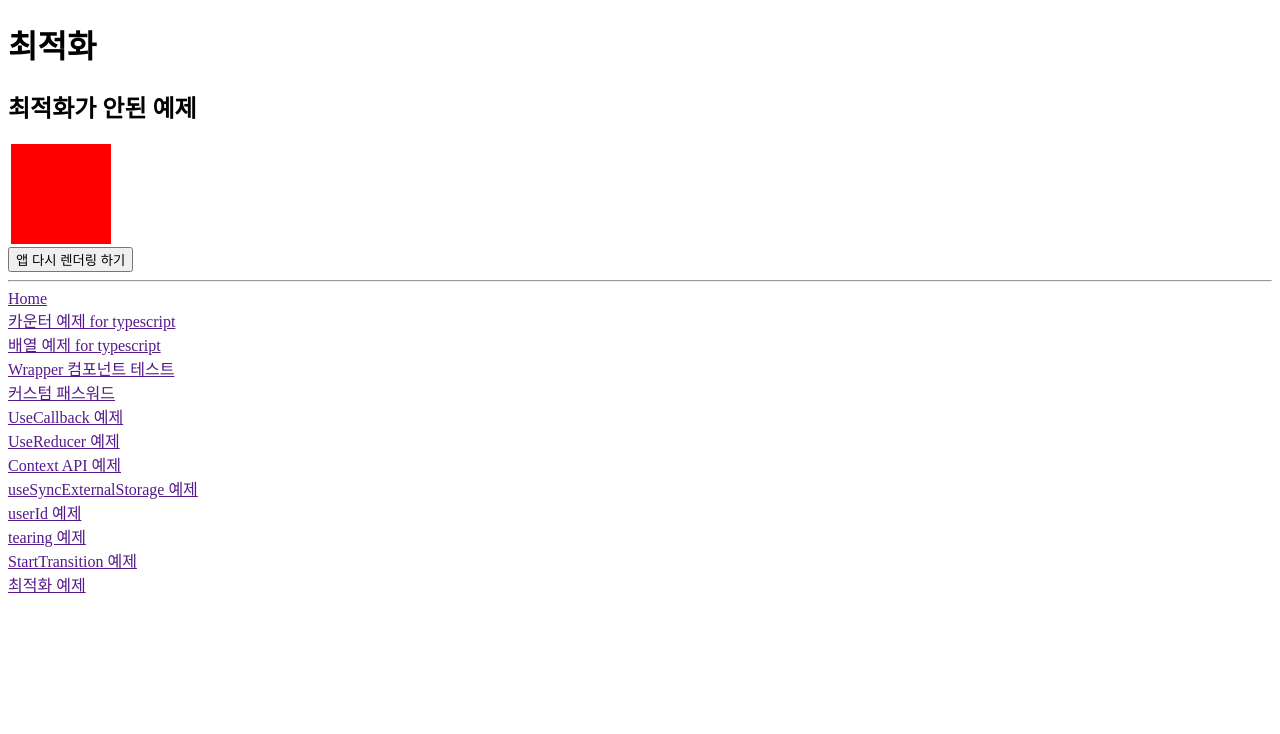
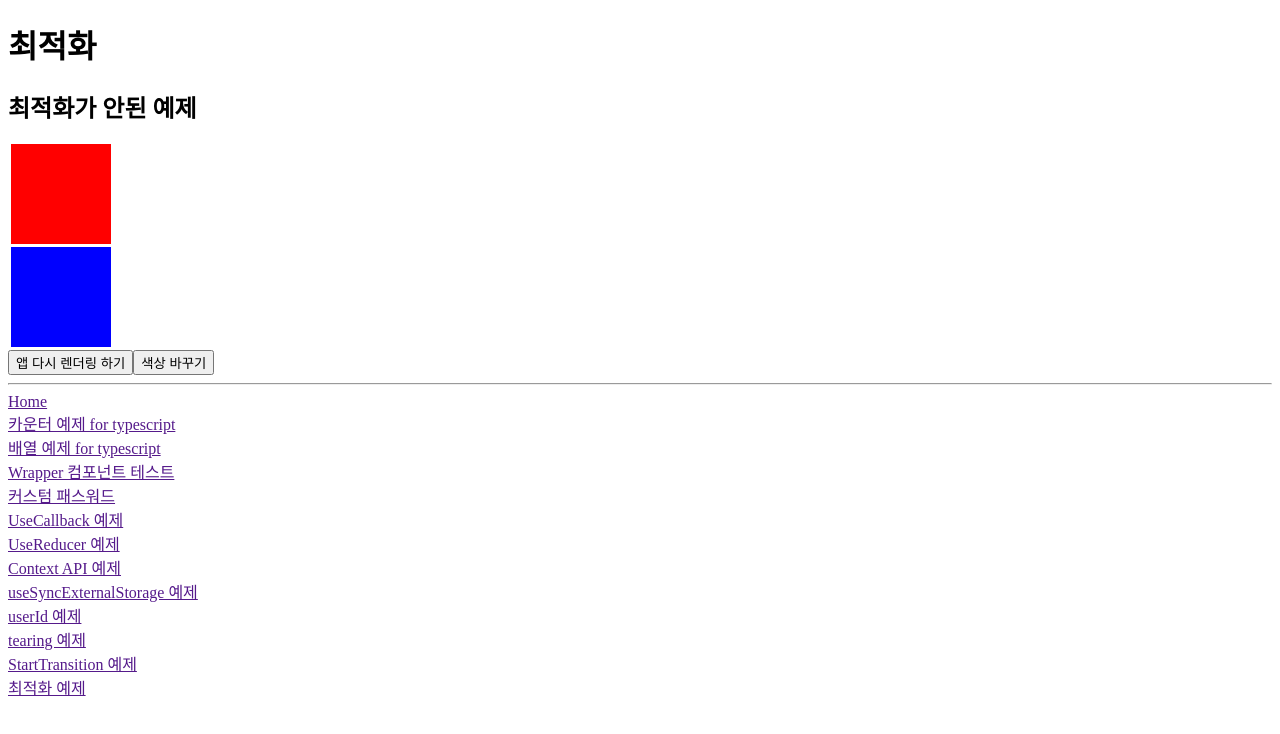
Before and after one commit to gabrielyoon7/my-typescript-react, a React (Vite) app: page /my-typescript-react/optimization in a window 1280 px wide. Shown: the top 734 px of the page. Built offline with nearby package versions, Linux system fonts and the light colour scheme.

Commit message:
feat: 메모이제이션 된 박스를 여러개 둬보기

```diff
--- a/src/pages/optimization/NonOptimization.tsx
+++ b/src/pages/optimization/NonOptimization.tsx
@@ -1,9 +1,9 @@
 import { memo, useState } from "react";
 
-function Box() {
-  console.log('Box 렌더링 됨')
+function Box({ color }: { color: string }) {
+  console.log(`Box 렌더링 됨 : ${color}`)
   return (
-    <div style={{ width: "100px", height: "100px", margin: '3px', backgroundColor: 'red' }} />
+    <div style={{ width: "100px", height: "100px", margin: '3px', backgroundColor: color }} />
   )
 }
 
@@ -11,16 +11,23 @@ const MemoedBox = memo(Box);
 
 function NonOptimization() {
   const [appRenderCount, setAppRenderCount] = useState(0);
+  const [color, setColor] = useState('red');
 
   console.log(`랜더링 횟수 : ${appRenderCount}`);
 
   return (
     <>
-      <MemoedBox />
+      <MemoedBox color={color} />
+      <MemoedBox color={color === 'red' ? 'blue' : 'red'} />
       <button
         onClick={() => setAppRenderCount(appRenderCount + 1)}
       >
         앱 다시 렌더링 하기
+      </button>
+      <button
+        onClick={() => setColor(color === 'red' ? 'blue' : 'red')}
+      >
+        색상 바꾸기
       </button>
     </>
   )
```
